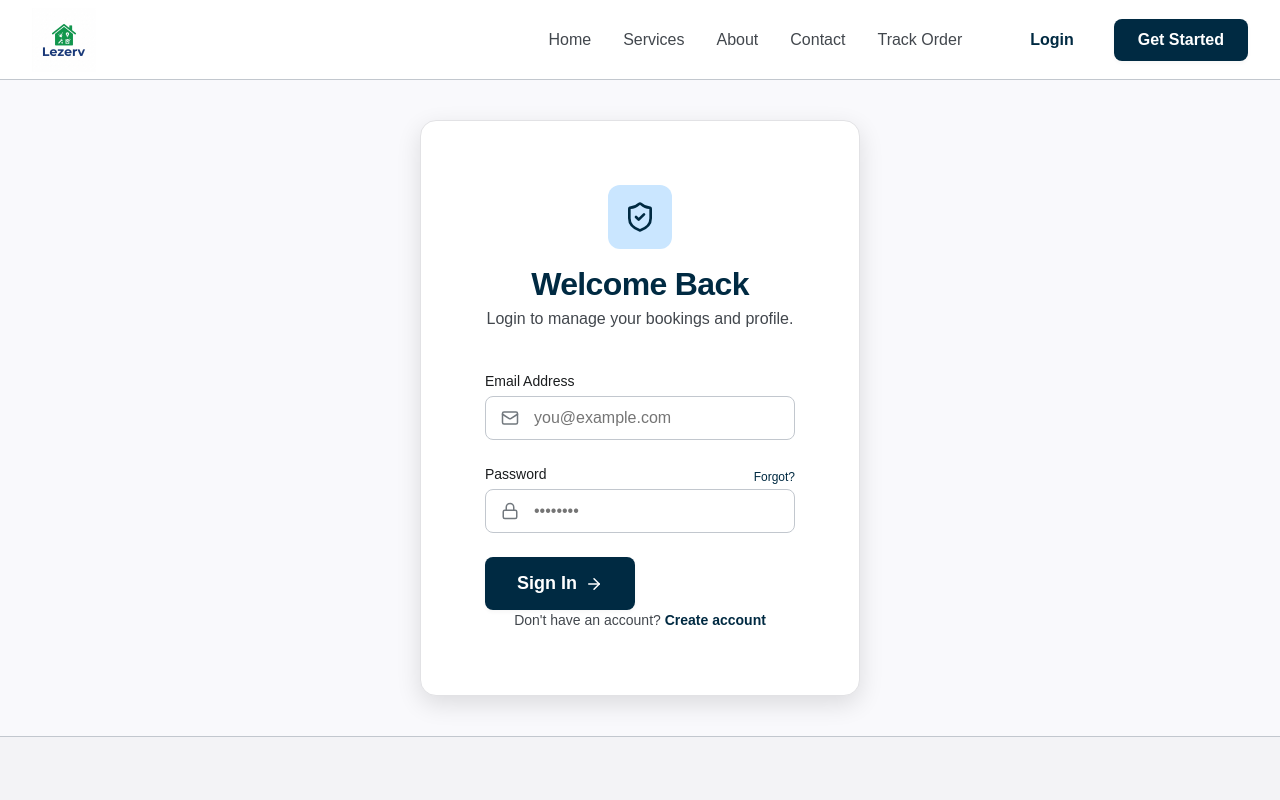
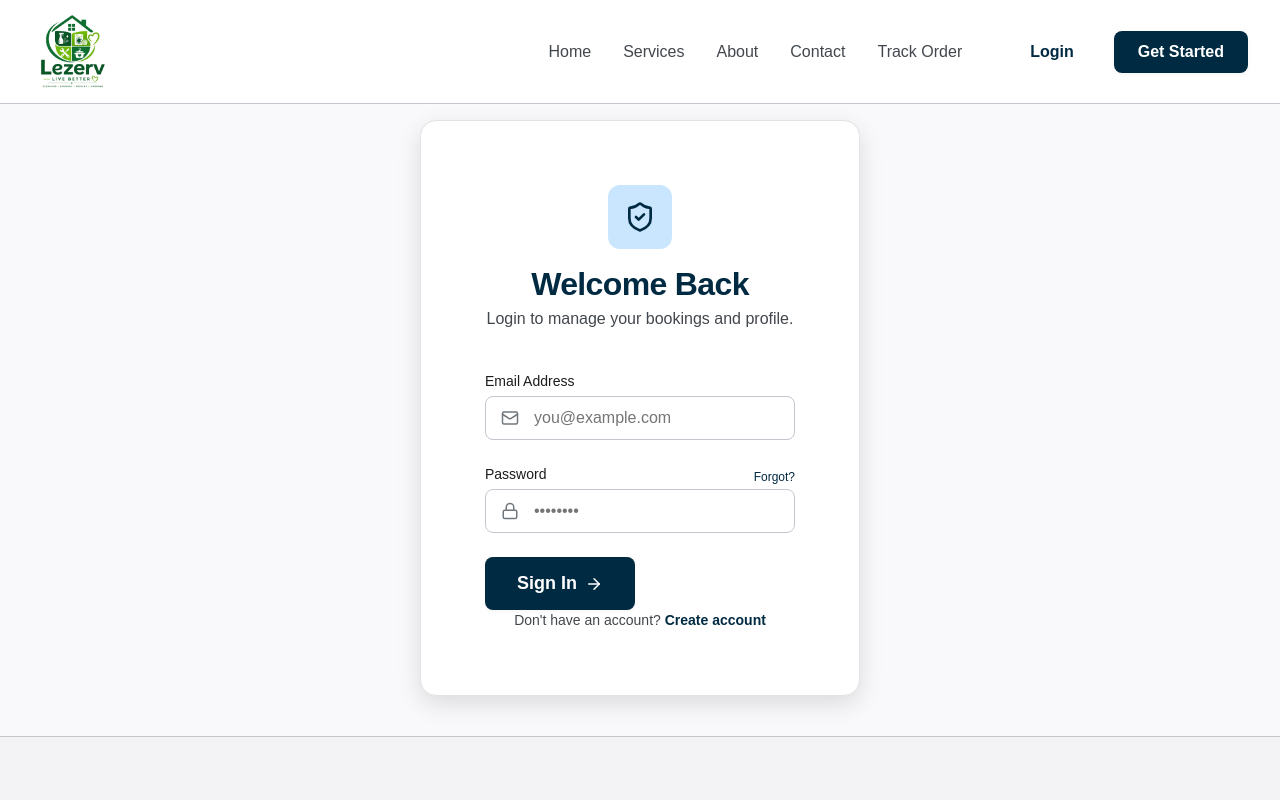
Before and after one commit to soma-connects/Lerzerv, a React (Vite) app: page /login in a window 1280 px wide. Shown: the top 800 px of the page. Built offline with nearby package versions, Linux system fonts and the light colour scheme; no server answers.

Commit message:
style: restore original logo design with high-res recreation and increase header size

```diff
--- a/src/components/layout/Header.css
+++ b/src/components/layout/Header.css
@@ -3,7 +3,7 @@
   top: 0;
   left: 0;
   width: 100%;
-  height: 5rem;
+  height: 6.5rem;
   z-index: 1000;
   background-color: rgba(255, 255, 255, 0.95);
   backdrop-filter: blur(8px);
@@ -14,7 +14,7 @@
 }
 
 .header-scrolled {
-  height: 4rem;
+  height: 5rem;
   box-shadow: var(--shadow-sm);
 }
 
@@ -31,7 +31,7 @@
 }
 
 .logo-img {
-  height: 64px;
+  height: 80px;
   width: auto;
   object-fit: contain;
 }
```
Also changed, not shown: public/logo.png.
